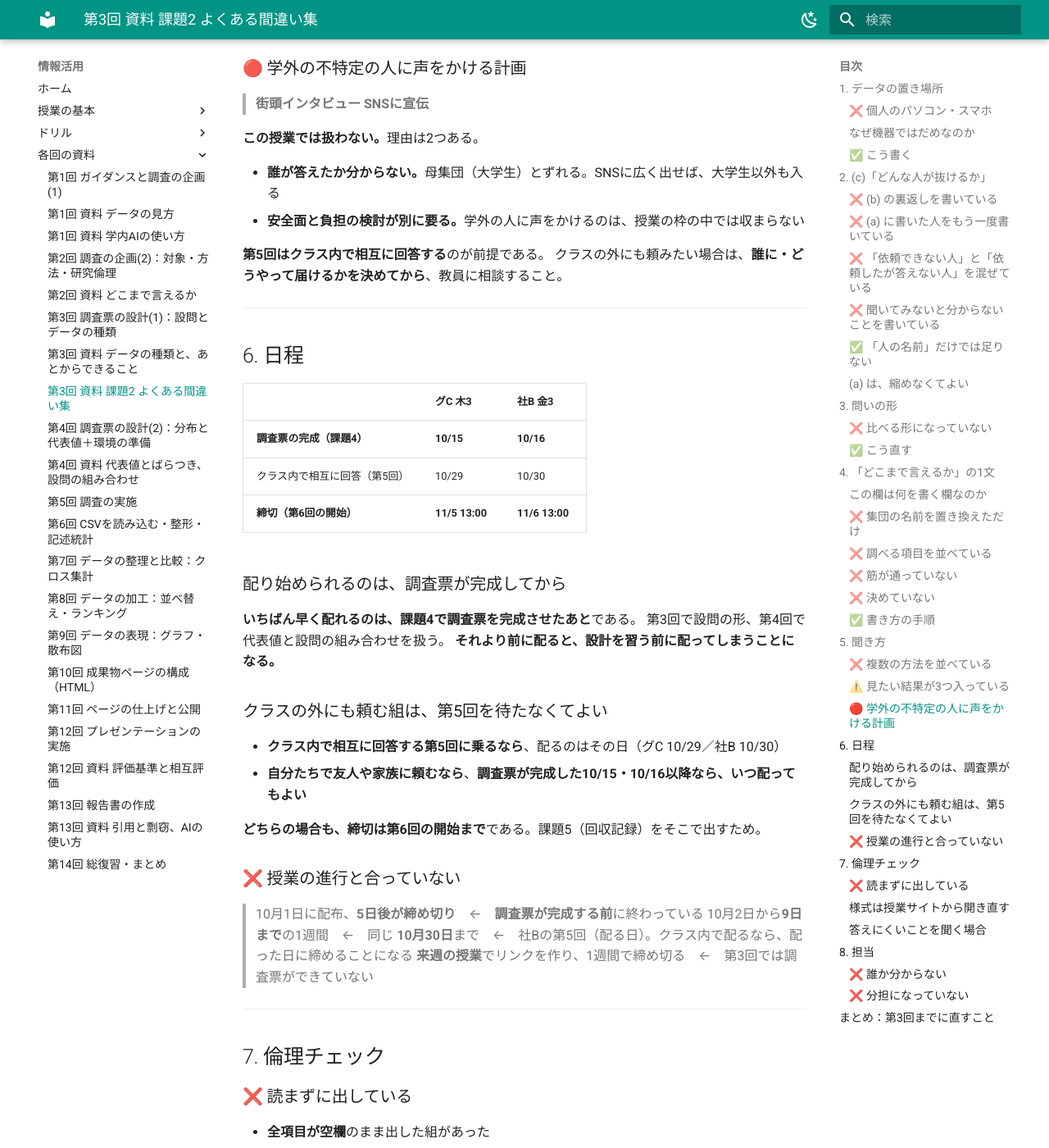
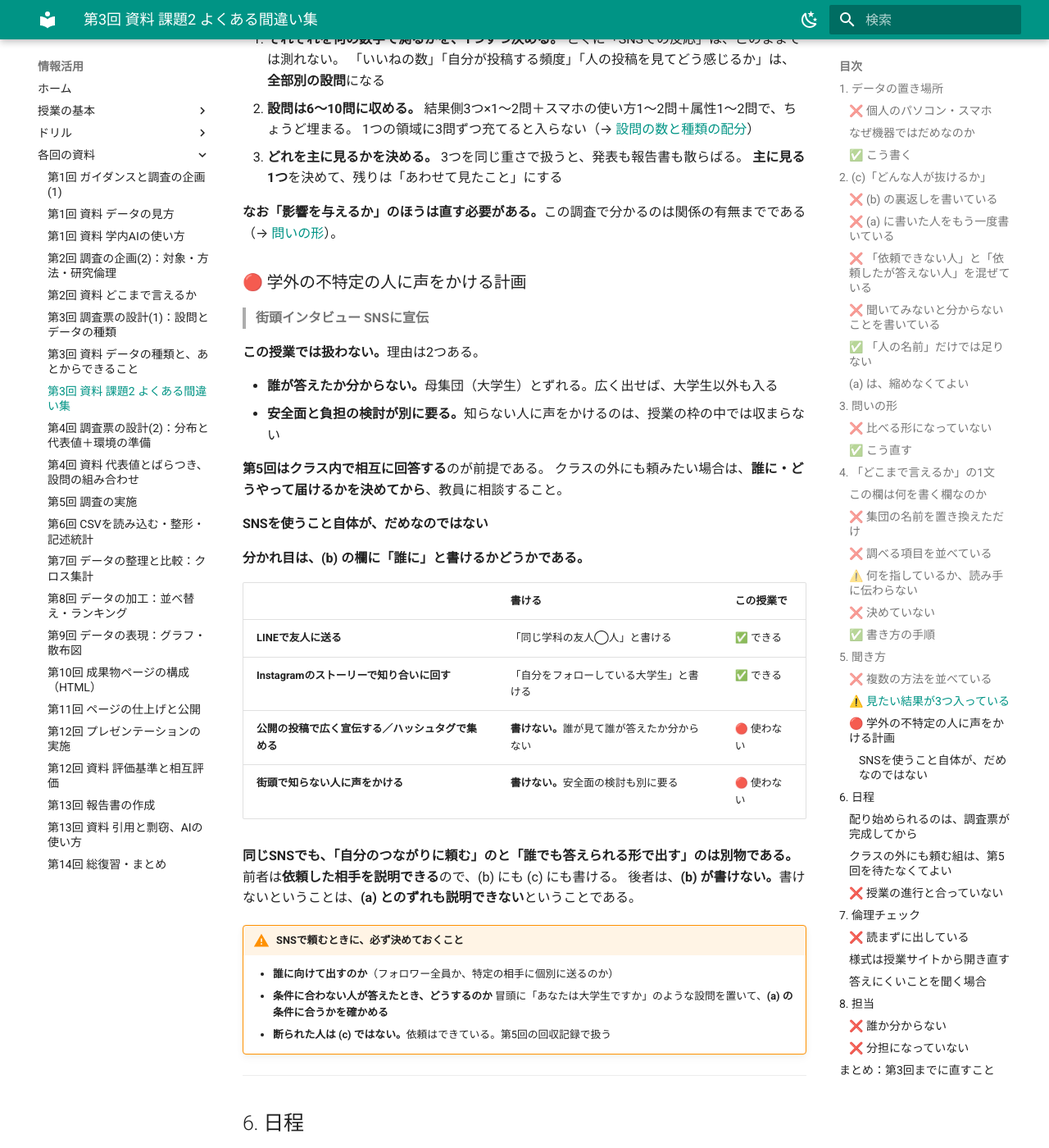
Before and after one commit to aonoa68/joho-katsuyo, an MkDocs documentation site: the page built from docs/plan-mistakes.md, in a window 1280 px wide and 1400 px high, scrolled down 8588 px. Shown: the whole window at 82% size. Built offline with MkDocs 1.6.1 and Material for MkDocs 9.7.7, drawn with Linux system fonts in a browser that asks for light colours; some of the changed text lies outside the part shown.

Commit message:
課題2よくある間違い集：支出額の読み取りを訂正し、SNSの線引きを追加
1. 「❌ 筋が通っていない」を撤回した
   「具体的な支出額などはわからない」を、支出額を聞くのだから通らないと断じていたが、
   品目ごとの内訳を指しているという読みのほうが自然だった。
   「⚠️ 何を指しているか、読み手に伝わらない」に変え、
   内訳の意味なら正しい限界、1人ひとりの支出額の意味なら通らない、と両方示した。
   あわせて、内訳が出せないのは測る項目による限界で (c) 由来ではないことも書いた。

2. 「SNSを使うこと自体が、だめなのではない」を追加
   分かれ目は (b) に「誰に」と書けるかどうか。
   LINEやストーリーで自分のつながりに頼むのは可、公開投稿や街頭は不可、と表にした。

Co-Authored-By: Claude Opus 5 (1M context) <noreply@anthropic.com>
Claude-Session: https://claude.ai/code/session_01491iACNdyWdrViehZyTRv6

```diff
--- a/docs/plan-mistakes.md
+++ b/docs/plan-mistakes.md
@@ -254,12 +254,23 @@
 
 **「何を集めるか」の欄ではない。**
 
-### ❌ 筋が通っていない
+### ⚠️ 何を指しているか、読み手に伝わらない
 
 > 言えるのはキャッシュレス決済によって一か月の支出が増えるか増えないかまでであり、
 > **具体的な支出額などはわからない**
 
-**支出額を聞く調査なので、支出額が分からないという結びは通らない。**
+**「具体的な支出額」が何を指すかで、意味が変わる。**
+
+- **品目ごとの内訳**（何にいくら使ったか）のことなら、**正しい限界である。**
+  1か月の合計だけを聞く計画なら、内訳は出せない
+- **1人ひとりの支出額**のことなら、**通らない。**それは聞く項目そのものなので分かる
+
+**どちらなのかが分かる言葉で書く。**
+「**何にいくら使ったかの内訳までは分からない**」と書けば、読み手は迷わない。
+
+**ただし、これは第7欄に書くこととは別である。**
+第7欄は、**(c) に挙げた人たちが抜けることで何が確かめられなくなるか**を書く欄である。
+内訳が出せないのは**測る項目を決めたことによる限界**なので、書くなら別の行にする。
 
 ### ❌ 決めていない
 
@@ -357,11 +368,32 @@
 
 **この授業では扱わない。**理由は2つある。
 
-- **誰が答えたか分からない。**母集団（大学生）とずれる。SNSに広く出せば、大学生以外も入る
-- **安全面と負担の検討が別に要る。**学外の人に声をかけるのは、授業の枠の中では収まらない
+- **誰が答えたか分からない。**母集団（大学生）とずれる。広く出せば、大学生以外も入る
+- **安全面と負担の検討が別に要る。**知らない人に声をかけるのは、授業の枠の中では収まらない
 
 **第5回はクラス内で相互に回答する**のが前提である。
 クラスの外にも頼みたい場合は、**誰に・どうやって届けるかを決めてから**、教員に相談すること。
+
+#### SNSを使うこと自体が、だめなのではない
+
+**分かれ目は、(b) の欄に「誰に」と書けるかどうかである。**
+
+| | 書ける | この授業で |
+|---|---|---|
+| **LINEで友人に送る** | 「同じ学科の友人◯人」と書ける | ✅ できる |
+| **Instagramのストーリーで知り合いに回す** | 「自分をフォローしている大学生」と書ける | ✅ できる |
+| **公開の投稿で広く宣伝する／ハッシュタグで集める** | **書けない。**誰が見て誰が答えたか分からない | 🔴 使わない |
+| **街頭で知らない人に声をかける** | **書けない。**安全面の検討も別に要る | 🔴 使わない |
+
+**同じSNSでも、「自分のつながりに頼む」のと「誰でも答えられる形で出す」のは別物である。**
+前者は**依頼した相手を説明できる**ので、(b) にも (c) にも書ける。
+後者は、**(b) が書けない。**書けないということは、**(a) とのずれも説明できない**ということである。
+
+!!! warning "SNSで頼むときに、必ず決めておくこと"
+    - **誰に向けて出すのか**（フォロワー全員か、特定の相手に個別に送るのか）
+    - **条件に合わない人が答えたとき、どうするのか**
+      冒頭に「あなたは大学生ですか」のような設問を置いて、**(a) の条件に合うかを確かめる**
+    - **断られた人は (c) ではない。**依頼はできている。第5回の回収記録で扱う
 
 ---
 
```
